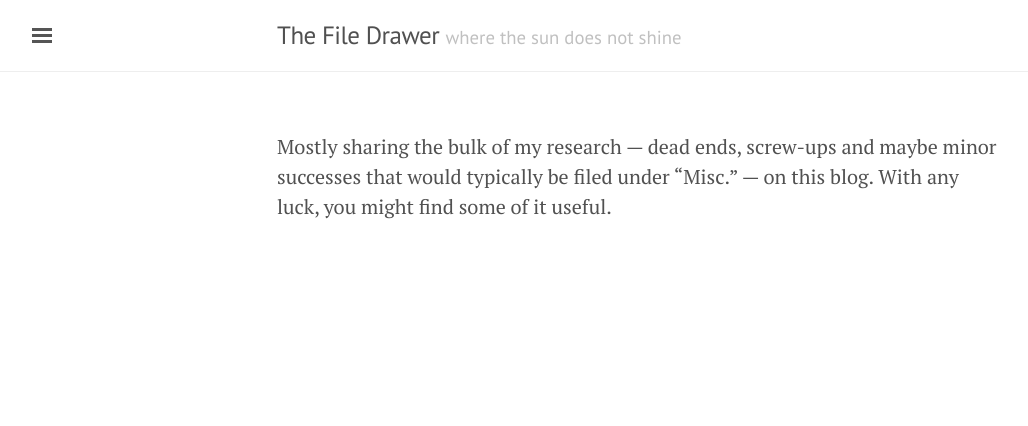
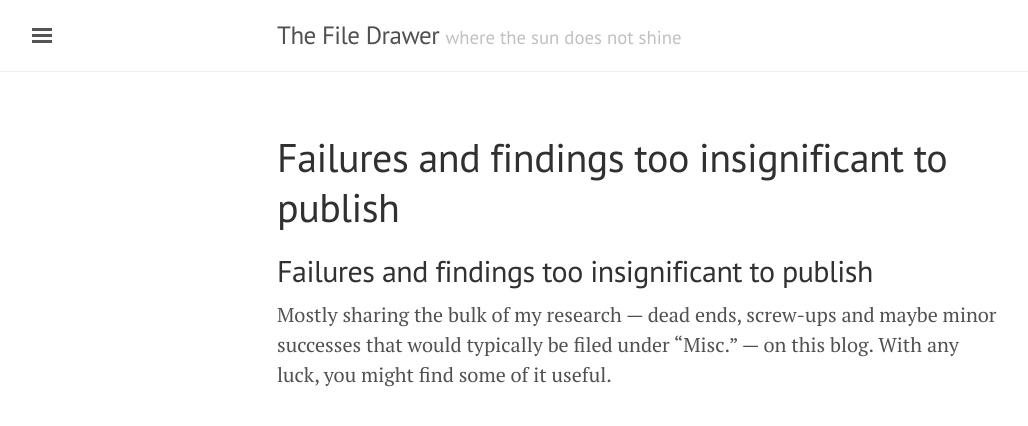
Before and after one commit to chooyr/The-File-Drawer, a Jekyll site: the page built from index.md, in a window 1280 px wide. Shown: the top 426 px of the page, without its empty margins (3-1031 px from the left). Built offline with Jekyll 4.4.1, drawn with Linux system fonts in a browser that asks for light colours; nearby versions of some CDN libraries; our own code applies the rules of GitHub Pages for plain Markdown files; the list of posts is cut into pages by our own code.

Commit message:
Update index.md

```diff
--- a/index.md
+++ b/index.md
@@ -1 +1,2 @@
+## Failures and findings too insignificant to publish
 Mostly sharing the bulk of my research --- dead ends, screw-ups and maybe minor successes that would typically be filed under "Misc." --- on this blog. With any luck, you might find some of it useful.
```
